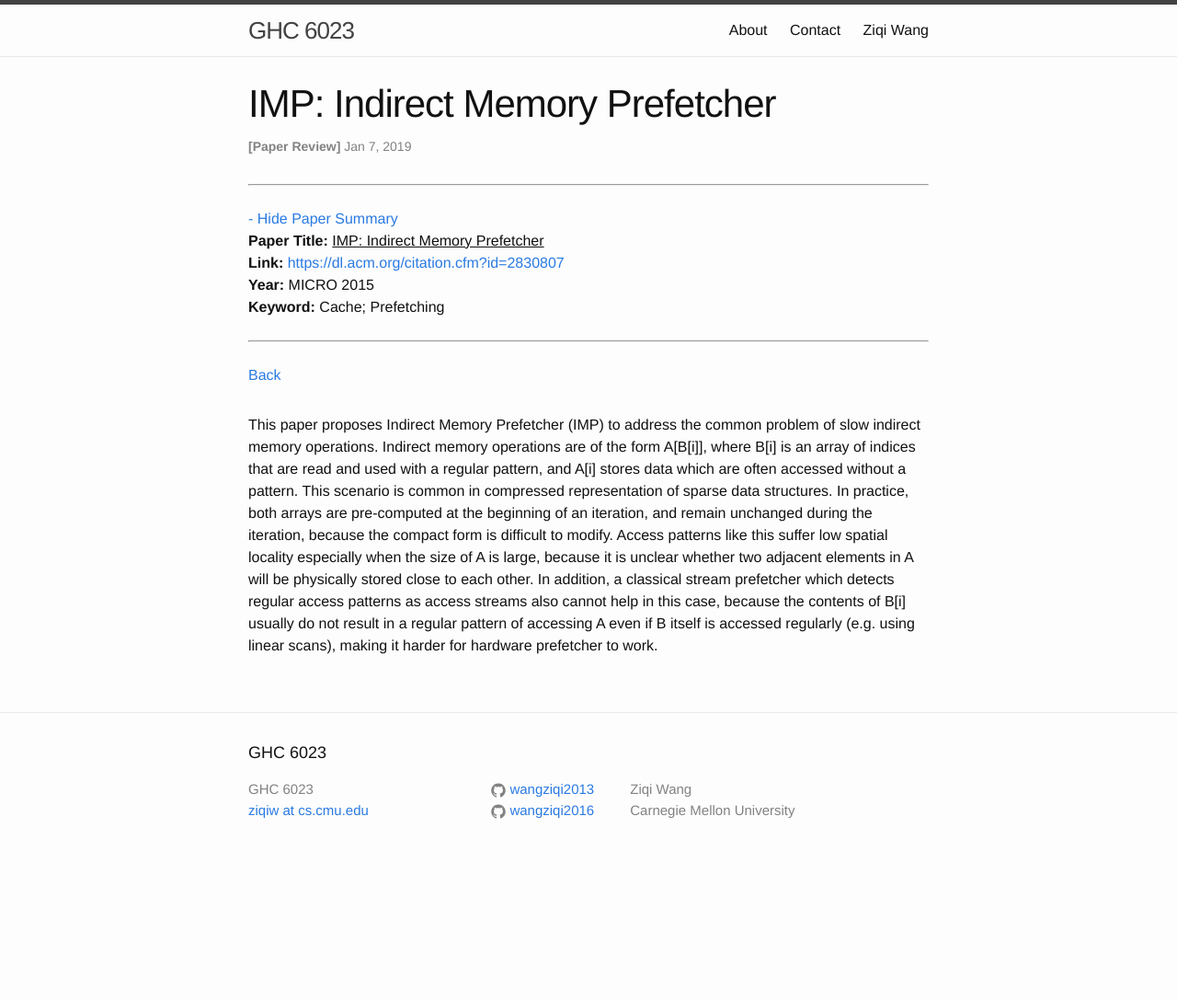
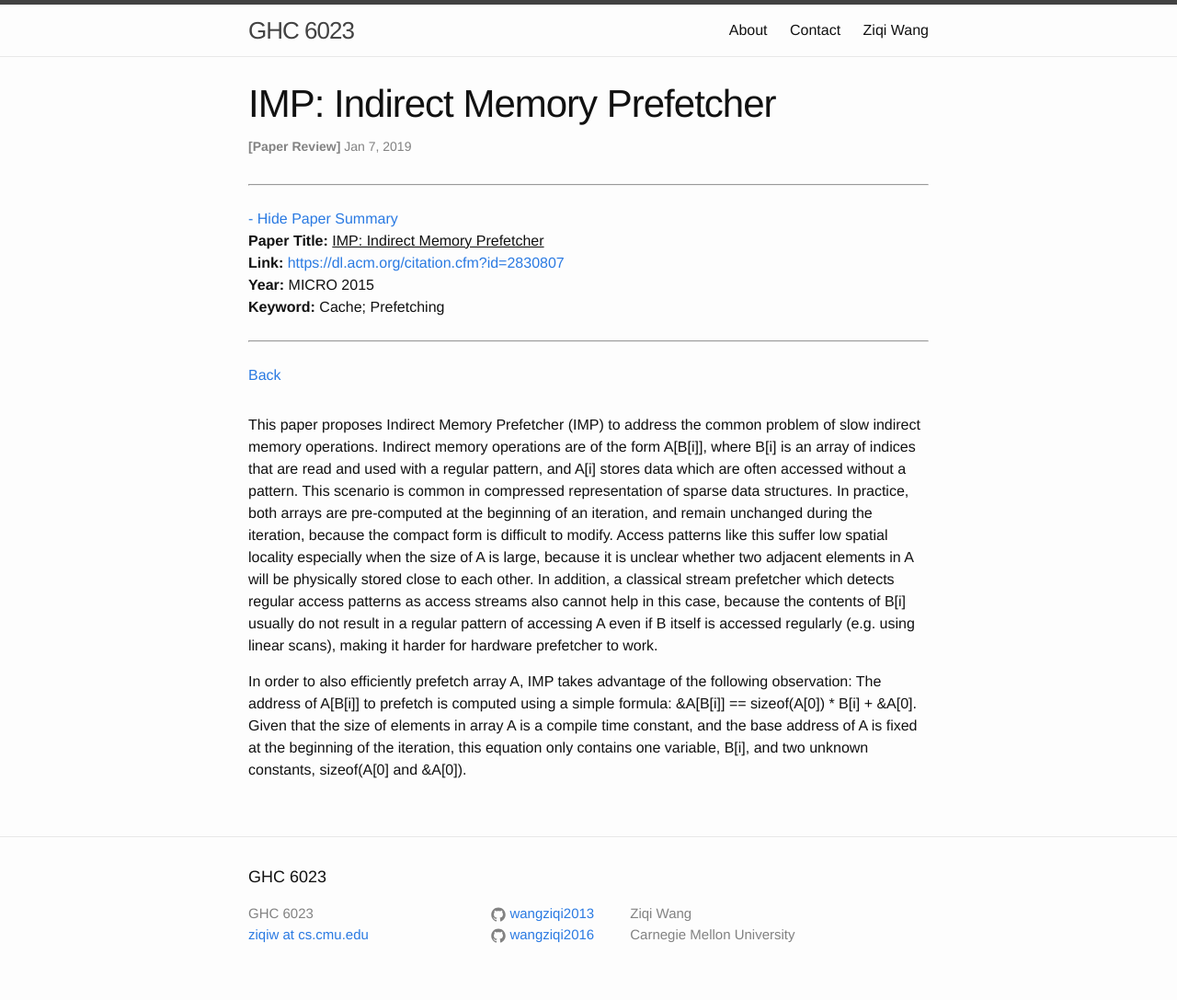
Before and after one commit to wangziqi2013/wangziqi2013.github.io, a Jekyll site: the page built from _posts/2019-01-07-imp.markdown, in a window 1280 px wide. Shown: the whole page at 92% size. Built offline with Jekyll 4.4.1, drawn with Linux system fonts in a browser that asks for light colours; before the commit the page ends 952 px from its top, so only the background shows below that.

Commit message:
Adding observation

```diff
--- a/_posts/2019-01-07-imp.markdown
+++ b/_posts/2019-01-07-imp.markdown
@@ -23,3 +23,8 @@ elements in A will be physically stored close to each other. In addition, a clas
 regular access patterns as access streams also cannot help in this case, because the contents of B\[i\] usually do not result
 in a regular pattern of accessing A even if B itself is accessed regularly (e.g. using linear scans), making it harder for
 hardware prefetcher to work.
+
+In order to also efficiently prefetch array A, IMP takes advantage of the following observation: The address of
+A\[B\[i\]\] to prefetch is computed using a simple formula: &A\[B\[i\]\] == sizeof(A\[0\]) * B\[i\] + &A\[0\].
+Given that the size of elements in array A is a compile time constant, and the base address of A is fixed at the beginning
+of the iteration, this equation only contains one variable, B\[i\], and two unknown constants, sizeof(A\[0\] and &A\[0\]).
```
